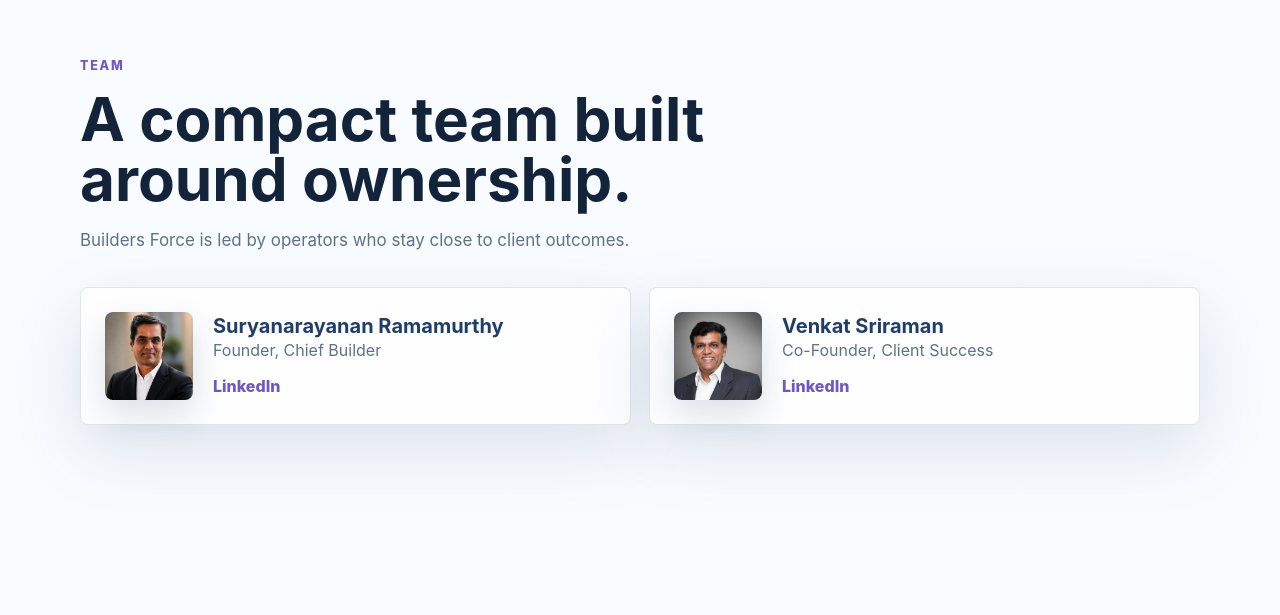
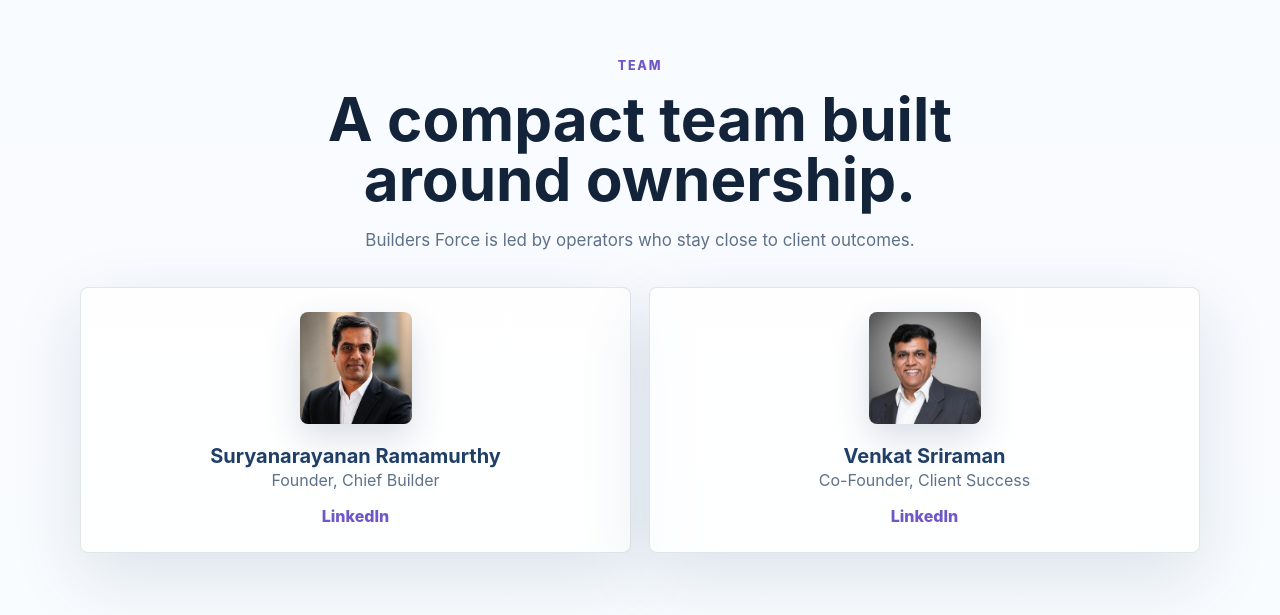
Before and after one commit to AmruthSrivatsan/BuildersForceWebsite, a React (Vite) app: page / in a window 1280 px wide. Shown: the part 3435-4050 px from the top of the page. Built offline with nearby package versions, Linux system fonts and the light colour scheme.

Commit message:
Center team section

```diff
--- a/src/main.jsx
+++ b/src/main.jsx
@@ -258,7 +258,7 @@
 
 function Team() {
   return (
-    <section className="snap-page">
+    <section className="team-section snap-page">
       <div className="section-inner">
         <SectionHeader
           eyebrow="Team"
--- a/src/styles.css
+++ b/src/styles.css
@@ -540,18 +540,24 @@
   margin-top: 34px;
 }
 
+.team-section .section-header {
+  margin-inline: auto;
+  text-align: center;
+}
+
 .team-card {
-  display: flex;
+  display: grid;
   align-items: center;
+  justify-items: center;
   gap: 20px;
   padding: 24px;
   color: inherit;
+  text-align: center;
 }
 
 .avatar {
-  width: 88px;
-  height: 88px;
-  flex: 0 0 88px;
+  width: 112px;
+  height: 112px;
   border-radius: 8px;
   object-fit: cover;
   object-position: center top;
@@ -1059,11 +1065,6 @@
     width: min(100% - 32px, 1120px);
   }
 
-  .team-card {
-    align-items: flex-start;
-    flex-direction: column;
-  }
-
   .career-row {
     align-items: flex-start;
     flex-direction: column;
```
